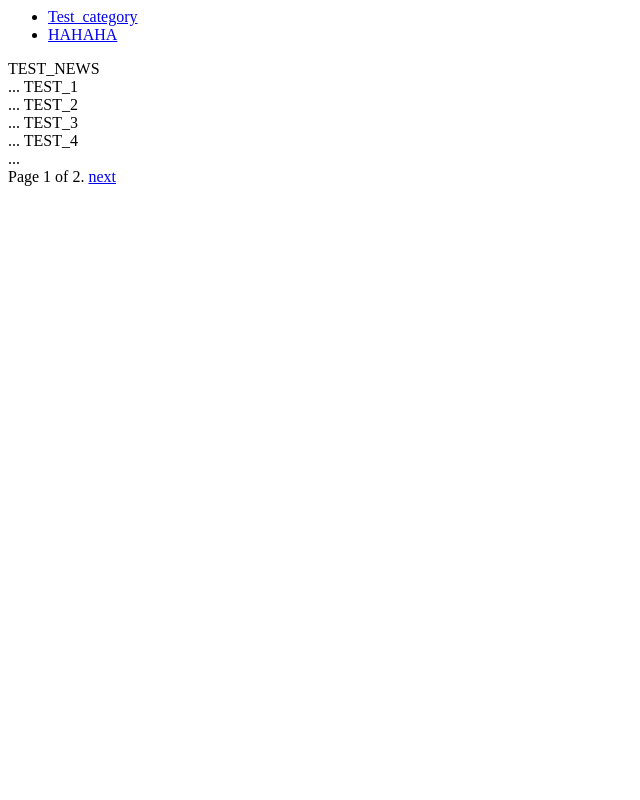
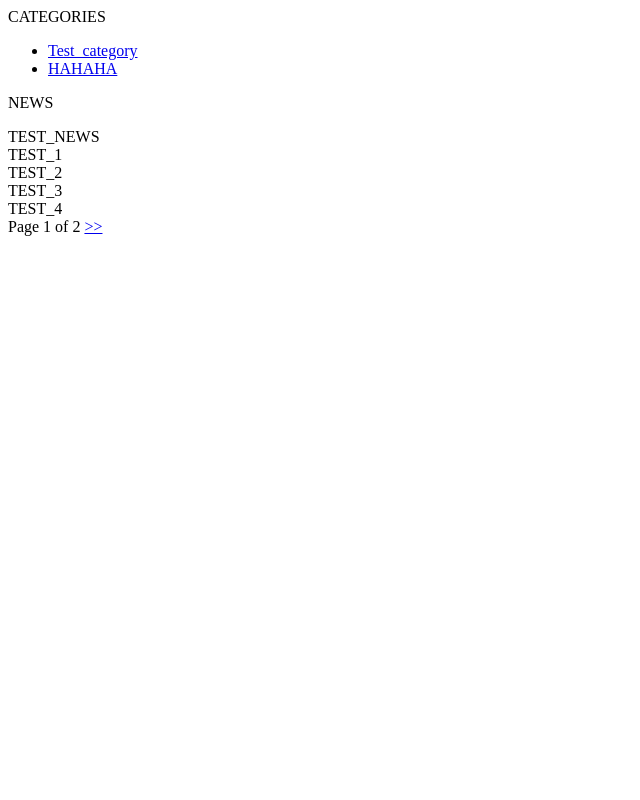
Before and after one commit to dein0s-tired/shop, a Django app: page / in a window 1280 px wide. Shown: the whole page, without its empty margins (0-640 px from the left). Run offline with Django 3.2, Linux system fonts and the light colour scheme; data comes from the database, SQL or seed files in the repository.

Commit message:
- changed template

```diff
--- a/sex_shop/templates/sex_shop/index.html
+++ b/sex_shop/templates/sex_shop/index.html
@@ -8,34 +8,38 @@
 {#    <p>No news are available.</p>#}
 {#{% endif %}#}
 
-{% if categories_list %}
+
+<div class="categories">
+    <p>CATEGORIES</p>
+     {% if categories_list %}
     <ul>
     {% for category in categories_list %}
     <li><a href="/sex_shop/categories/{{ category.id }}/">{{ category.name }}</a> </li>
     {% endfor %}
     </ul>
-{% else %}
-    <p>No categories are available.</p>
-{% endif %}
+    {% else %}
+        <p>No categories are available.</p>
+    {% endif %}
+</div>
+
+<p>NEWS</p>
 
 {% for i in news %}
-    {# Each "contact" is a Contact model object. #}
     {{ i.name|upper }}<br />
-    ...
 {% endfor %}
 
 <div class="pagination">
     <span class="step-links">
         {% if news.has_previous %}
-            <a href="?page={{ news.previous_page_number }}">previous</a>
+            <a href="?page={{ news.previous_page_number }}"><<</a>
         {% endif %}
 
         <span class="current">
-            Page {{ news.number }} of {{ news.paginator.num_pages }}.
+            Page {{ news.number }} of {{ news.paginator.num_pages }}
         </span>
 
         {% if news.has_next %}
-            <a href="?page={{ news.next_page_number }}">next</a>
+            <a href="?page={{ news.next_page_number }}">>></a>
         {% endif %}
     </span>
 </div>
--- a/sex_shop/views.py
+++ b/sex_shop/views.py
@@ -28,7 +28,7 @@ def categories(request):
 
 
 def category(request, category_id):
-    category_item = get_object_or_404(Category, pk=category_id)
+    category_item = get_object_or_404(Category, id=category_id)
     empty = False if Product.objects.exclude(available_count=0).filter(category=category_id) else True
     if not empty:
         return render(request, 'sex_shop/category.html', {'category': category_item})
```
